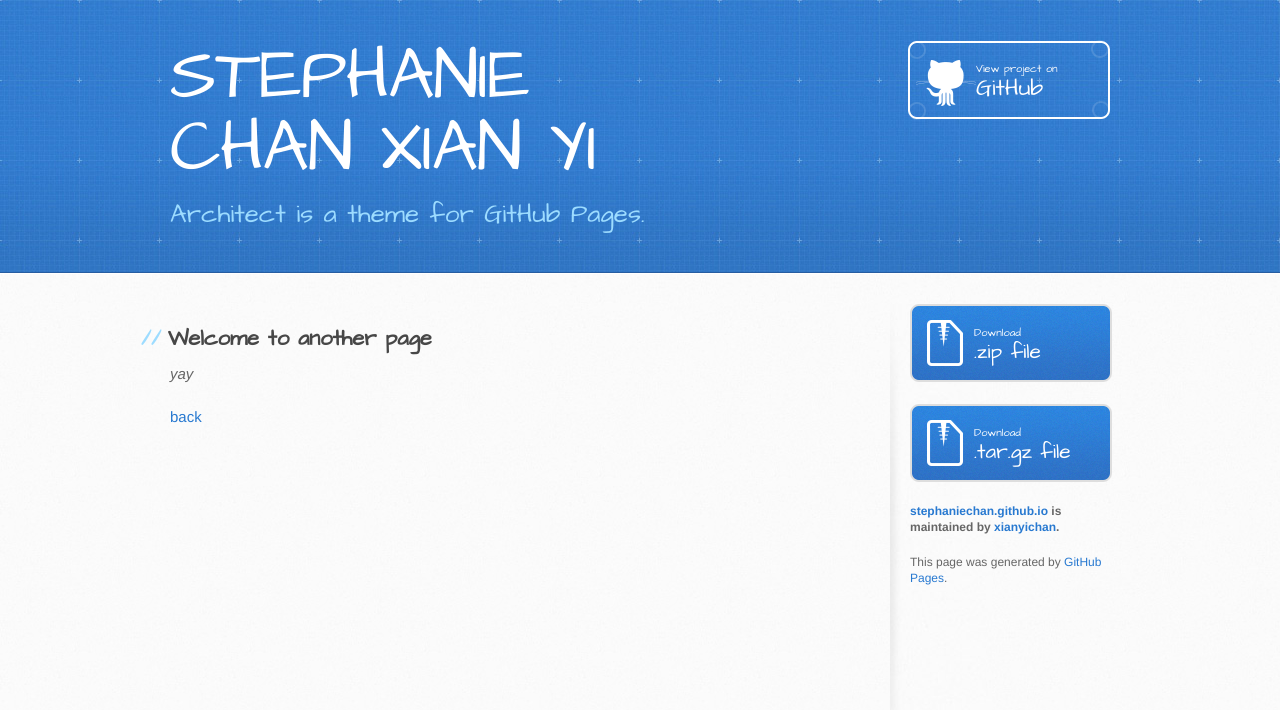
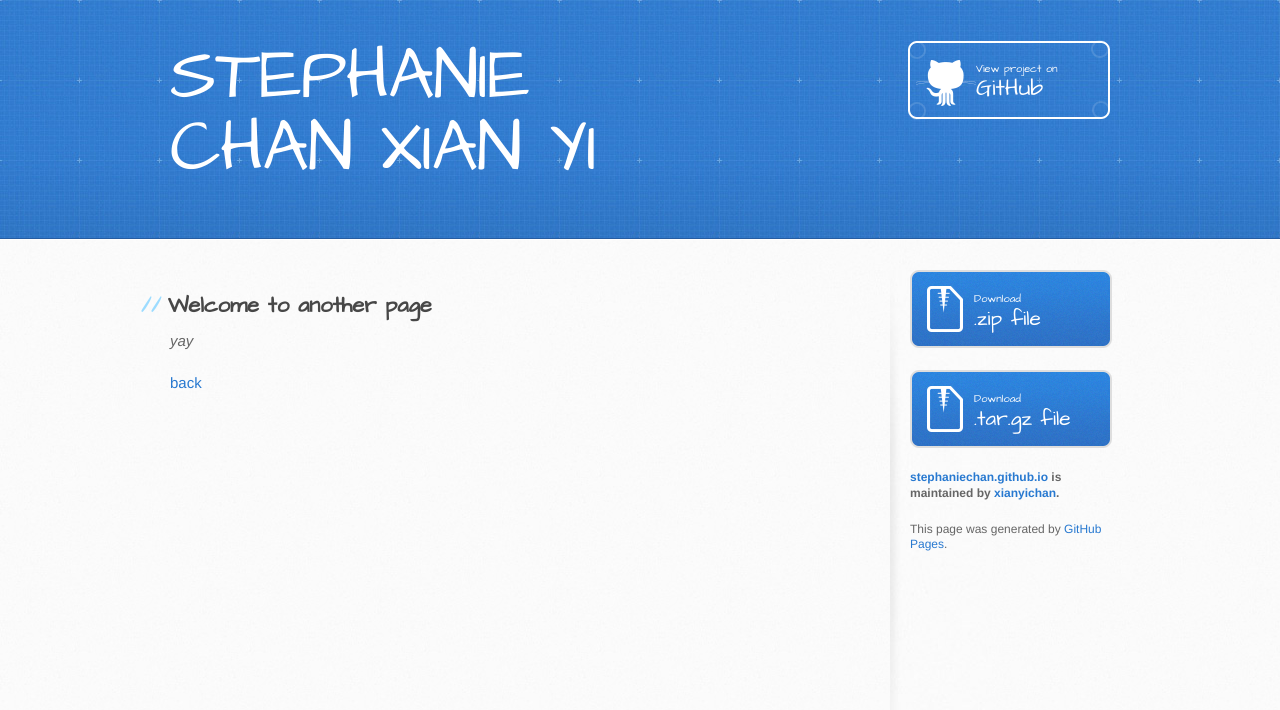
Before and after one commit to xianyichan/stephaniechan.github.io, a Jekyll site: the page built from another-page.md, in a window 1280 px wide. Shown: the top 710 px of the page. Built offline with Jekyll 4.4.1, drawn with Linux system fonts in a browser that asks for light colours; the repository's description, which GitHub fills in, is left out; our own code applies the rules of GitHub Pages for plain Markdown files.

```diff
--- a/_config.yml
+++ b/_config.yml
@@ -1,5 +1,5 @@
 title: STEPHANIE CHAN XIAN YI
-description: Architect is a theme for GitHub Pages.
+description:
 show_downloads: true
 google_analytics:
 theme: jekyll-theme-architect
```
Also changed, not shown: index.md (+2 -1 lines).
